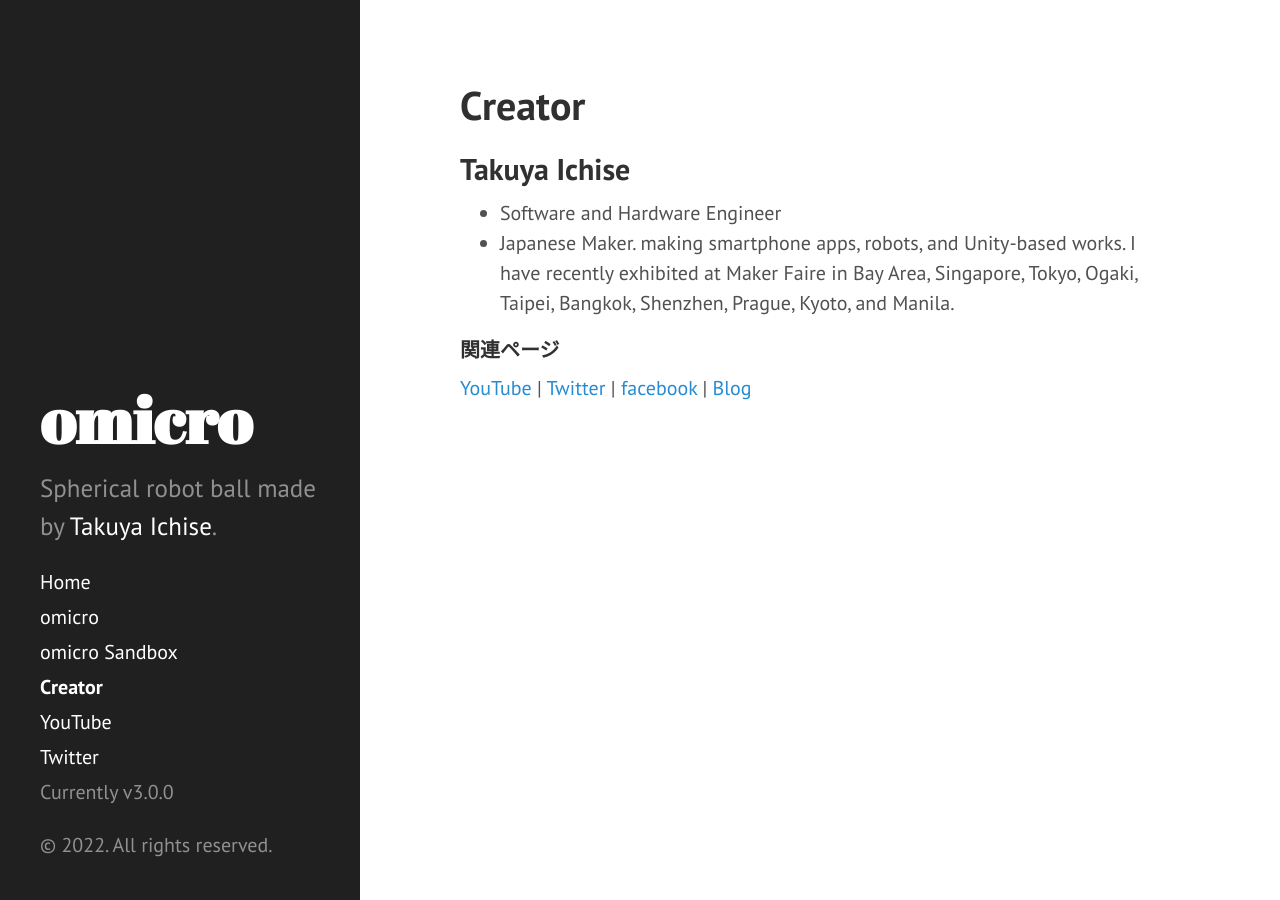
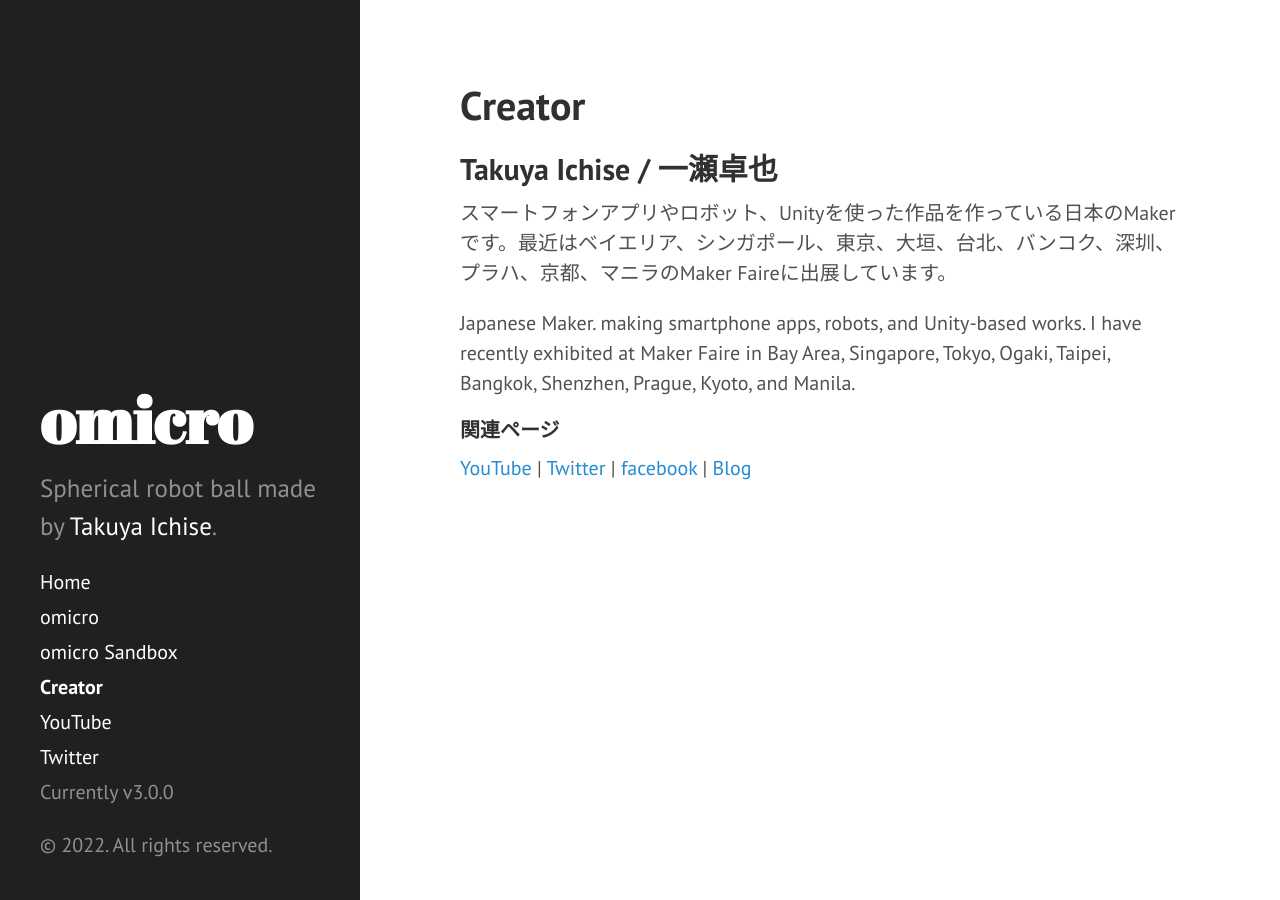
Before and after one commit to tichise/omicro.tokyo, a Jekyll site: the page built from creator.md, in a window 1280 px wide. Built offline with Jekyll 4.4.1, drawn with Linux system fonts in a browser that asks for light colours; Markdown is read by kramdown in place of the engine named in the settings.

Commit message:
Update creator.md

```diff
--- a/creator.md
+++ b/creator.md
@@ -3,9 +3,10 @@ layout: page
 title: Creator
 ---
 
-## Takuya Ichise
-- Software and Hardware Engineer
-- Japanese Maker. making smartphone apps, robots, and Unity-based works. I have recently exhibited at Maker Faire in Bay Area, Singapore, Tokyo, Ogaki, Taipei, Bangkok, Shenzhen, Prague, Kyoto, and Manila.
+## Takuya Ichise / 一瀬卓也
+スマートフォンアプリやロボット、Unityを使った作品を作っている日本のMakerです。最近はベイエリア、シンガポール、東京、大垣、台北、バンコク、深圳、プラハ、京都、マニラのMaker Faireに出展しています。
+
+Japanese Maker. making smartphone apps, robots, and Unity-based works. I have recently exhibited at Maker Faire in Bay Area, Singapore, Tokyo, Ogaki, Taipei, Bangkok, Shenzhen, Prague, Kyoto, and Manila.
 
 #### 関連ページ
 <a href="http://bit.ly/3rao0nP">YouTube</a> | <a href="https://twitter.com/tichise">Twitter</a> | <a href="https://www.facebook.com/tichise">facebook</a> | <a href="https://medium.com/tichise">Blog</a>
```
